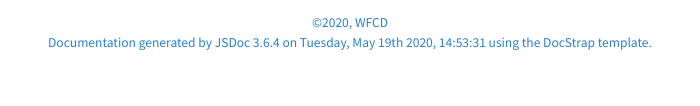
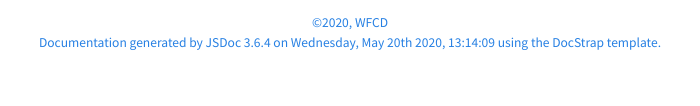
Before and after one commit to WFCD/worldstate-emitter, a website: page docs/RSS.html in a window 1280 px wide. Shown: the part 502-608 px from the top of the page, 290-990 px from the left. Drawn offline with Linux system fonts and the light colour scheme.

Commit message:
chore(automated): Docs Update 178 [ci skip]

```diff
--- a/docs/RSS.html
+++ b/docs/RSS.html
@@ -295,7 +295,7 @@
 <span class="jsdoc-message">
 	Documentation generated by <a href="https://github.com/jsdoc3/jsdoc">JSDoc 3.6.4</a>
 
-		on Tuesday, May 19th 2020, 14:53:31
+		on Wednesday, May 20th 2020, 13:14:09
 
 	using the <a href="https://github.com/docstrap/docstrap">DocStrap template</a>.
 </span>
```
Also changed, not shown: docs/TwitterCache.html (+1 -1 lines), docs/WSCache.html (+1 -1 lines), docs/Worldstate.html (+1 -1 lines), docs/classes.list.html (+1 -1 lines), docs/global.html (+1 -1 lines), docs/handlers_RSS.js.html (+1 -1 lines), docs/handlers_Twitter.js.html (+1 -1 lines), docs/handlers_Worldstate.js.html (+1 -1 lines), docs/index.html (+1 -1 lines), docs/utilities_WSCache.js.html (+1 -1 lines), docs/utilities_index.js.html (+1 -1 lines).
